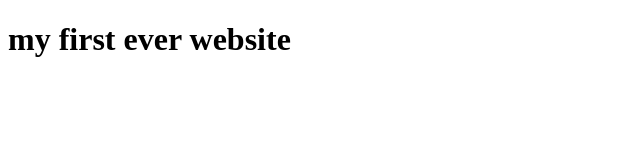
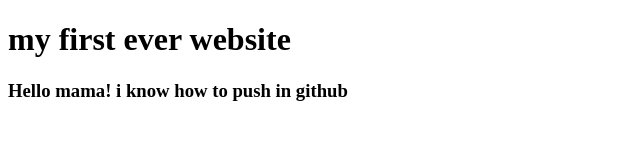
Before and after one commit to nazmulHT/my-first-website, a plain HTML site: page index.html in a window 1280 px wide. Shown: the whole page, without its empty margins (0-640 px from the left). Drawn offline with Linux system fonts and the light colour scheme.

Commit message:
learning git

```diff
--- a/index.html
+++ b/index.html
@@ -7,5 +7,6 @@
 </head>
 <body>
     <h1>my first ever website</h1>
+    <h3>Hello mama! i know how to push in github</h3>
 </body>
 </html>
```
